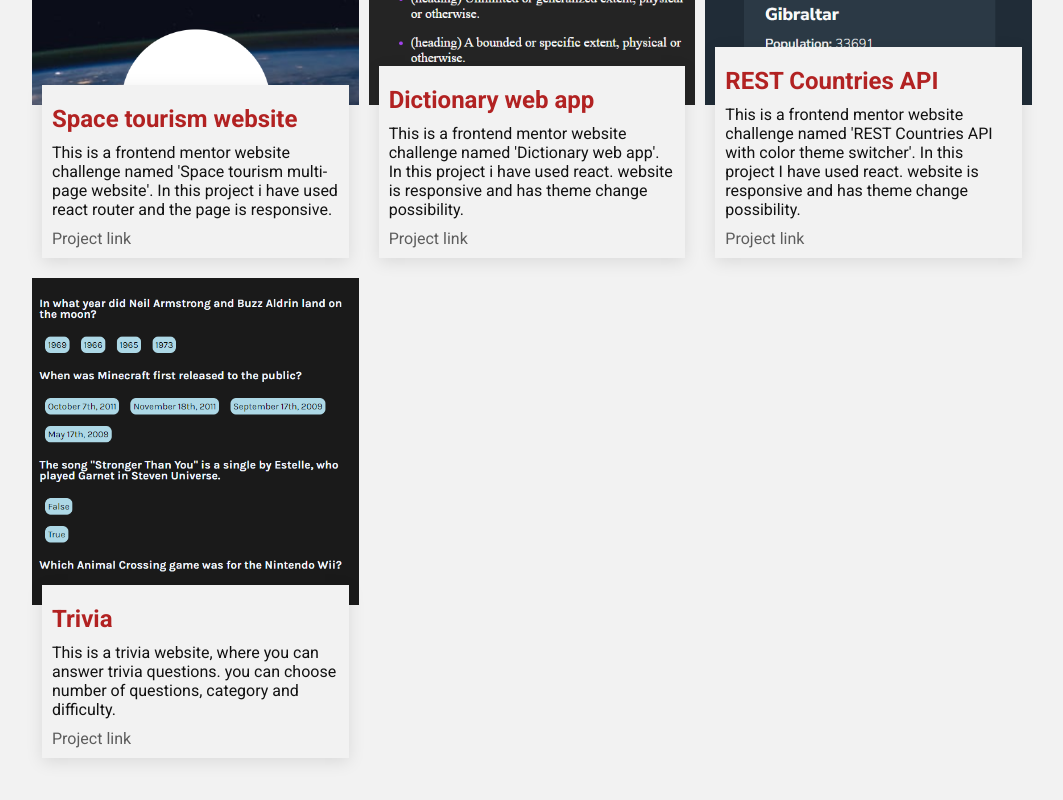
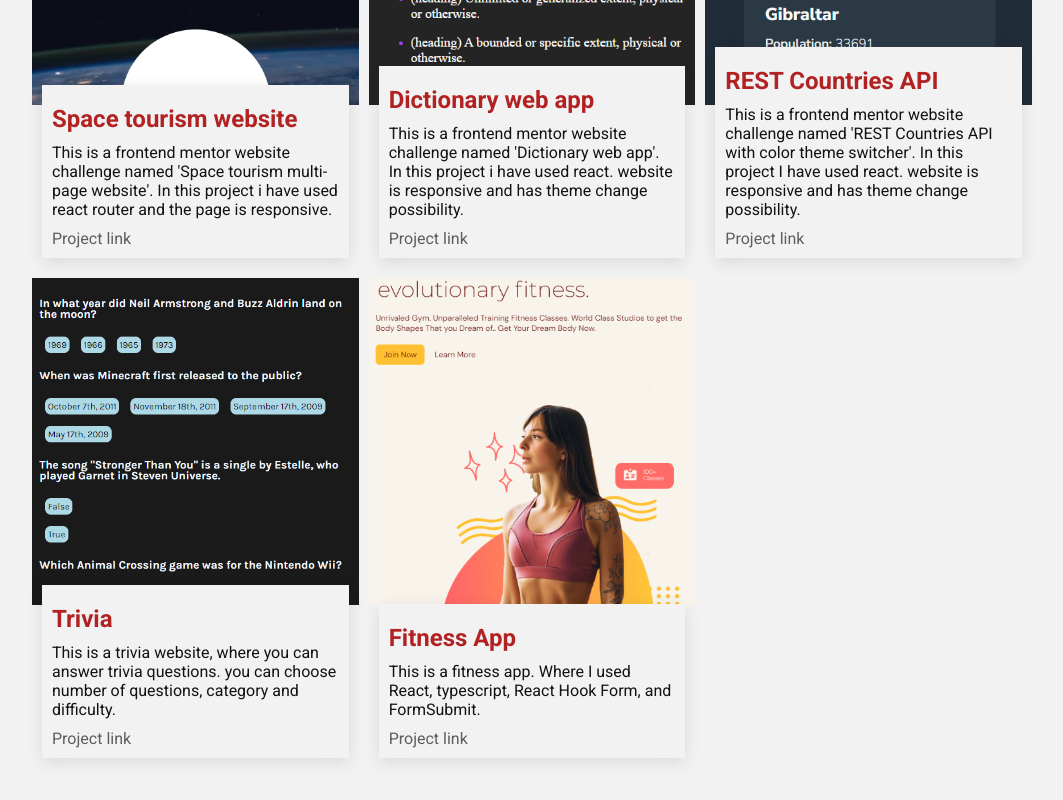
Before and after one commit to gio797/new-portfolio, a React (Vite) app: page / in a window 1280 px wide. Shown: the part 1022-1822 px from the top of the page, without its empty margins (108-1171 px from the left). Built offline with nearby package versions, Linux system fonts and the light colour scheme.

Commit message:
add project

```diff
--- a/src/pages/projects/Projects.tsx
+++ b/src/pages/projects/Projects.tsx
@@ -4,6 +4,7 @@ import proj1 from "../../assets/projects/project11.png";
 import proj2 from "../../assets/projects/project22.png";
 import proj3 from "../../assets/projects/project33.png";
 import proj4 from "../../assets/projects/project44.png";
+import proj5 from "../../assets/projects/proj5.png";
 import { Link } from "react-router-dom";
 
 function Projects() {
@@ -81,6 +82,23 @@ function Projects() {
             </Link>
           </div>
         </div>
+        <div className="card stacked">
+          <img src={proj5} alt="" className="card__img" />
+          <div className="card__content">
+            <h2 className="card__title">Fitness App</h2>
+            <p className="card__description">
+              This is a fitness app. Where I used React, typescript, React Hook
+              Form, and FormSubmit.
+            </p>
+            <Link
+              className="project-link"
+              to={"https://eloquent-panda-97878a.netlify.app"}
+              target="blank"
+            >
+              Project link
+            </Link>
+          </div>
+        </div>
       </div>
     </div>
   );
```
Also changed, not shown: src/assets/projects/proj5.png (added).
